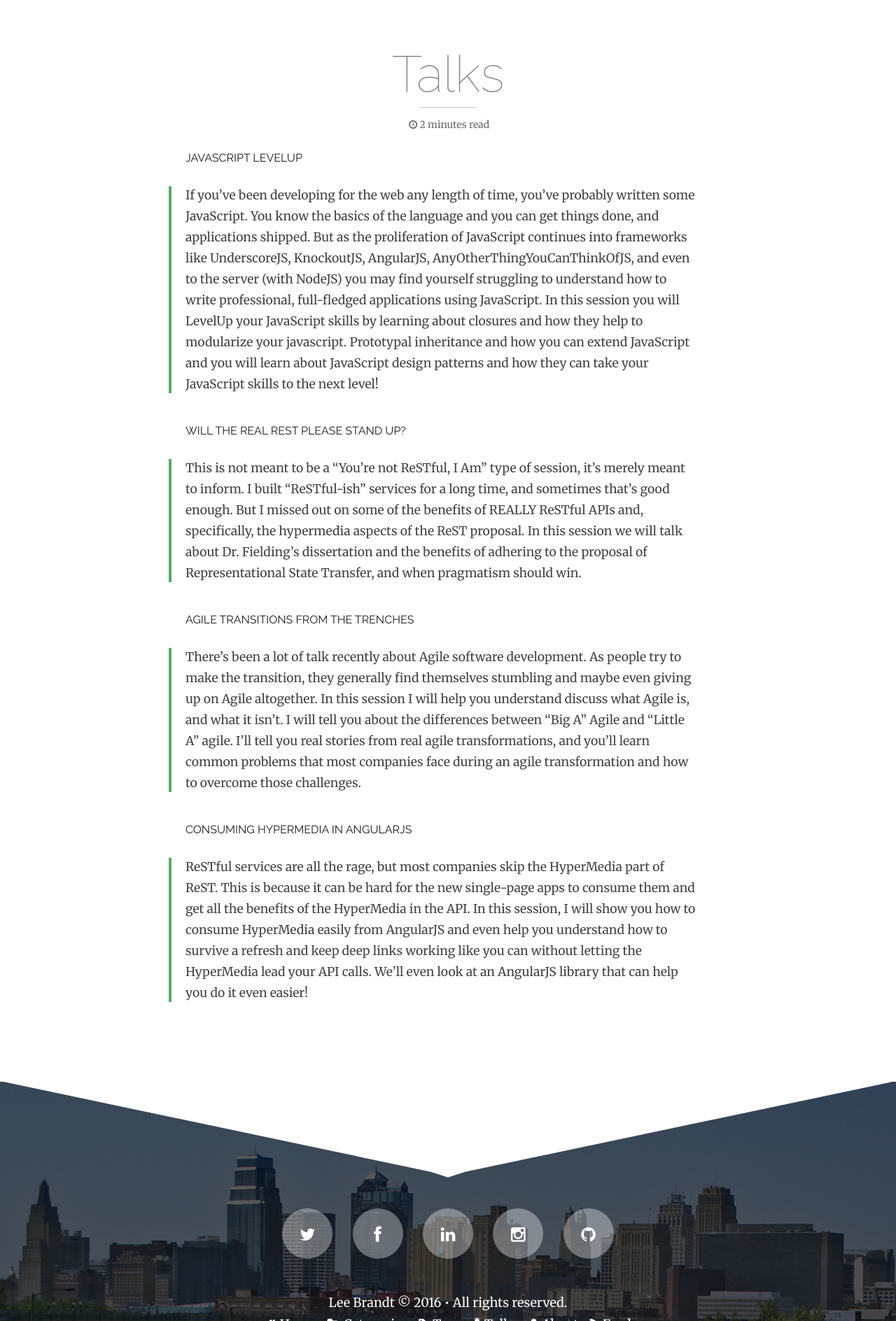
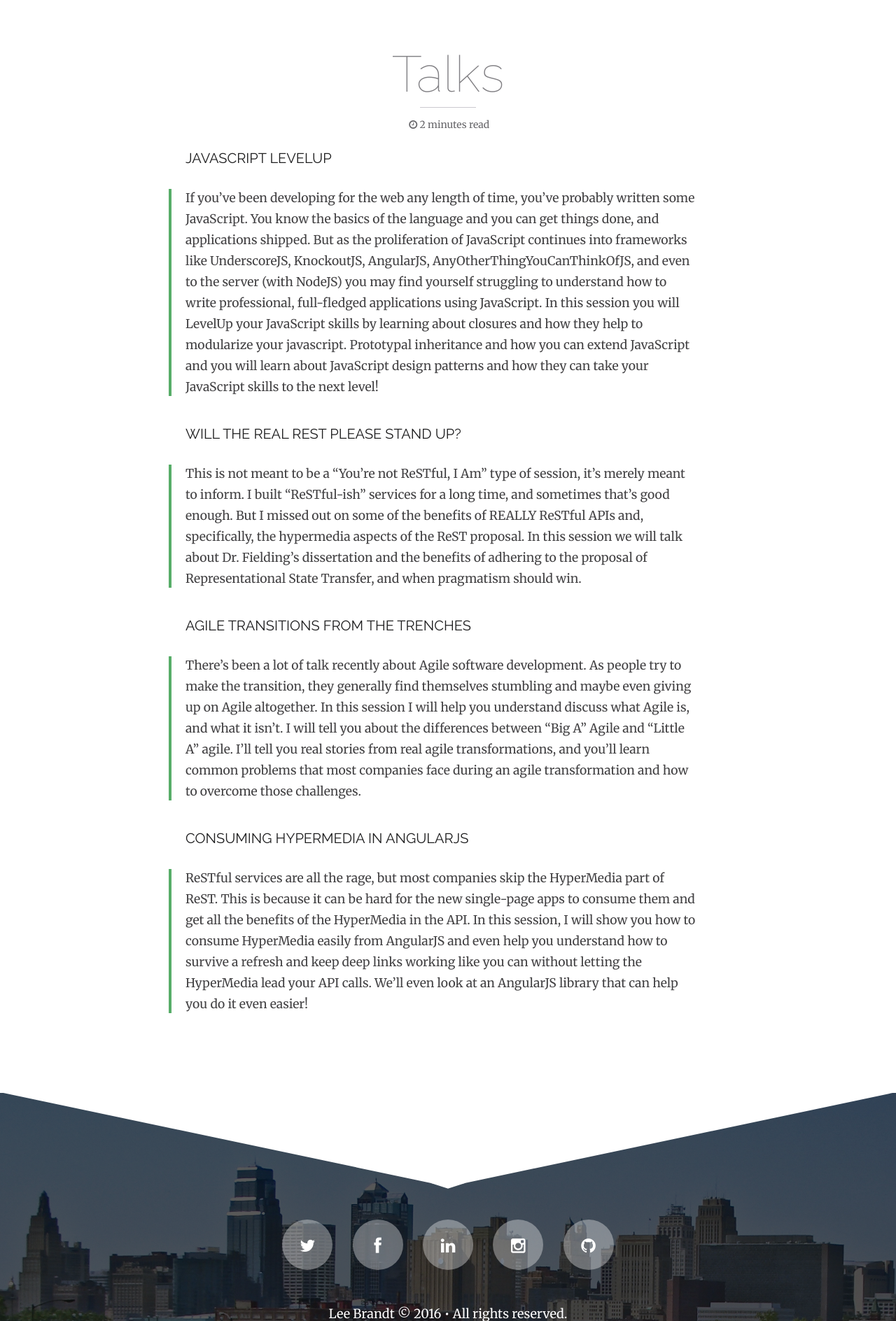
Before and after one commit to leebrandt/leebrandt.github.io, a Jekyll site: the page built from talks.md, in a window 1280 px wide. Shown: the part 542-2430 px from the top of the page at 70% size. Built offline with Jekyll 4.4.1, drawn with Linux system fonts in a browser that asks for light colours; nearby versions of some CDN libraries.

```diff
--- a/talks.md
+++ b/talks.md
@@ -5,14 +5,14 @@ permalink: /talks/
 headline: Available Talks
 ---
 
-#### JavaScript LevelUp
+### JavaScript LevelUp
 >If you've been developing for the web any length of time, you've probably written some JavaScript. You know the basics of the language and you can get things done, and applications shipped. But as the proliferation of JavaScript continues into frameworks like UnderscoreJS, KnockoutJS, AngularJS, AnyOtherThingYouCanThinkOfJS, and even to the server (with NodeJS) you may find yourself struggling to understand how to write professional, full-fledged applications using JavaScript. In this session you will LevelUp your JavaScript skills by learning about closures and how they help to modularize your javascript. Prototypal inheritance and how you can extend JavaScript and you will learn about JavaScript design patterns and how they can take your JavaScript skills to the next level!
 
-#### Will The ReAL ReST Please Stand Up?
+### Will The ReAL ReST Please Stand Up?
 >This is not meant to be a "You're not ReSTful, I Am" type of session, it's merely meant to inform. I built "ReSTful-ish" services for a long time, and sometimes that's good enough. But I missed out on some of the benefits of REALLY ReSTful APIs and, specifically, the hypermedia aspects of the ReST proposal. In this session we will talk about Dr. Fielding's dissertation and the benefits of adhering to the proposal of Representational State Transfer, and when pragmatism should win.
 
-#### Agile Transitions From The Trenches
+### Agile Transitions From The Trenches
 >There's been a lot of talk recently about Agile software development. As people try to make the transition, they generally find themselves stumbling and maybe even giving up on Agile altogether. In this session I will help you understand discuss what Agile is, and what it isn’t. I will tell you about the differences between “Big A” Agile and “Little A” agile. I’ll tell you real stories from real agile transformations, and you’ll learn common problems that most companies face during an agile transformation and how to overcome those challenges.
 
-#### Consuming Hypermedia in AngularJS
+### Consuming Hypermedia in AngularJS
 >ReSTful services are all the rage, but most companies skip the HyperMedia part of ReST. This is because it can be hard for the new single-page apps to consume them and get all the benefits of the HyperMedia in the API. In this session, I will show you how to consume HyperMedia easily from AngularJS and even help you understand how to survive a refresh and keep deep links working like you can without letting the HyperMedia lead your API calls. We’ll even look at an AngularJS library that can help you do it even easier!
```
